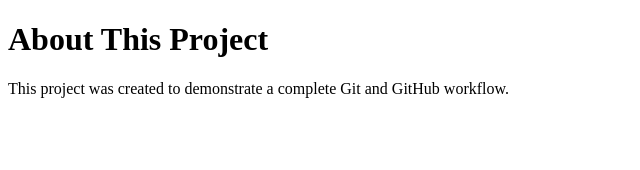
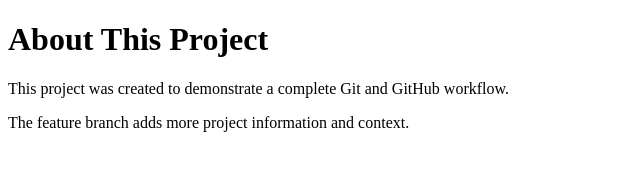
Before and after one commit to sagarBUILDS/git-assignment, a plain HTML site: page about.html in a window 1280 px wide. Shown: the whole page, without its empty margins (0-640 px from the left). Drawn offline with Linux system fonts and the light colour scheme.

Commit message:
Added feature updates

```diff
--- a/about.html
+++ b/about.html
@@ -10,3 +10,5 @@
     <p>This project was created to demonstrate a complete Git and GitHub workflow.</p>
 </body>
 </html>
+
+        <p>The feature branch adds more project information and context.</p>
```
